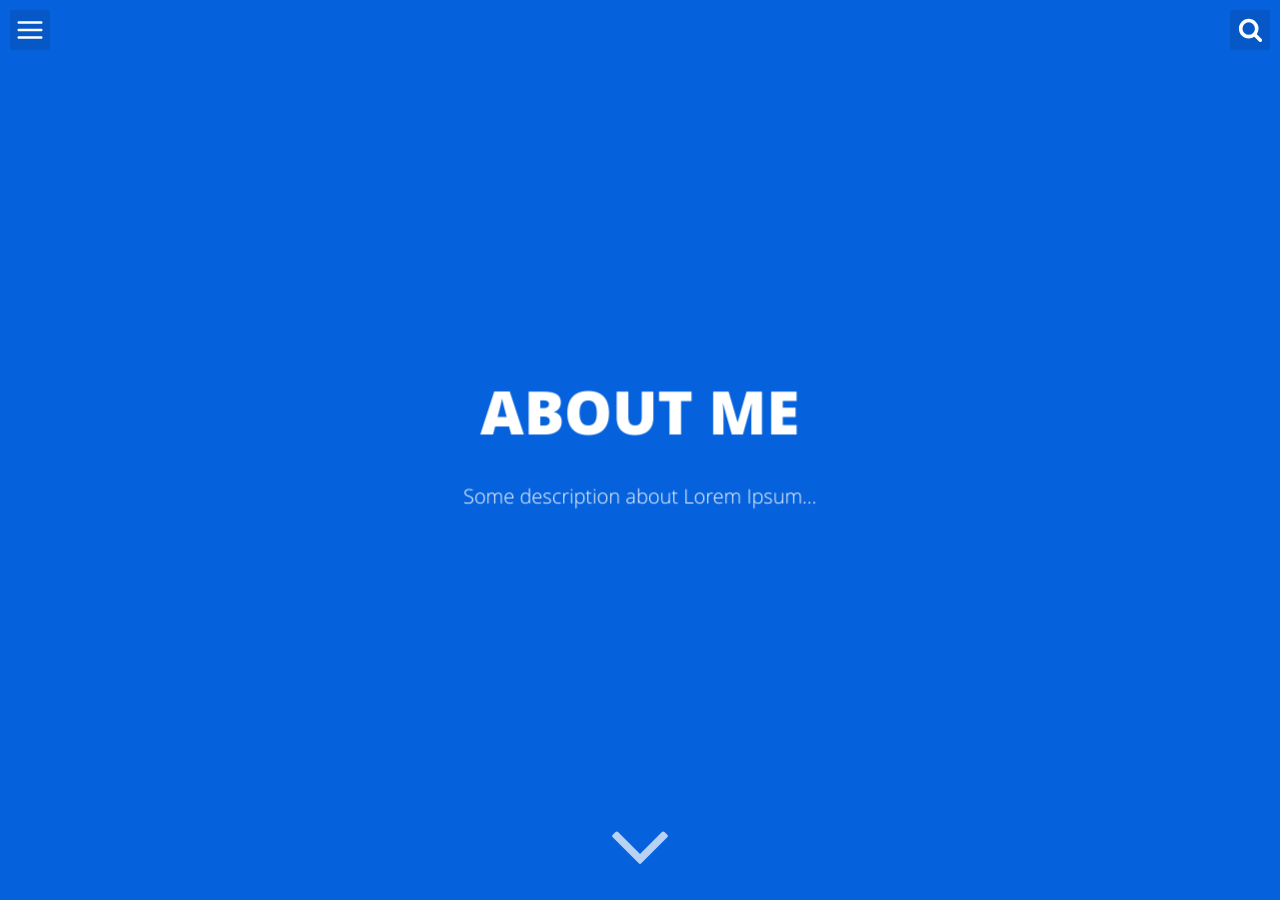
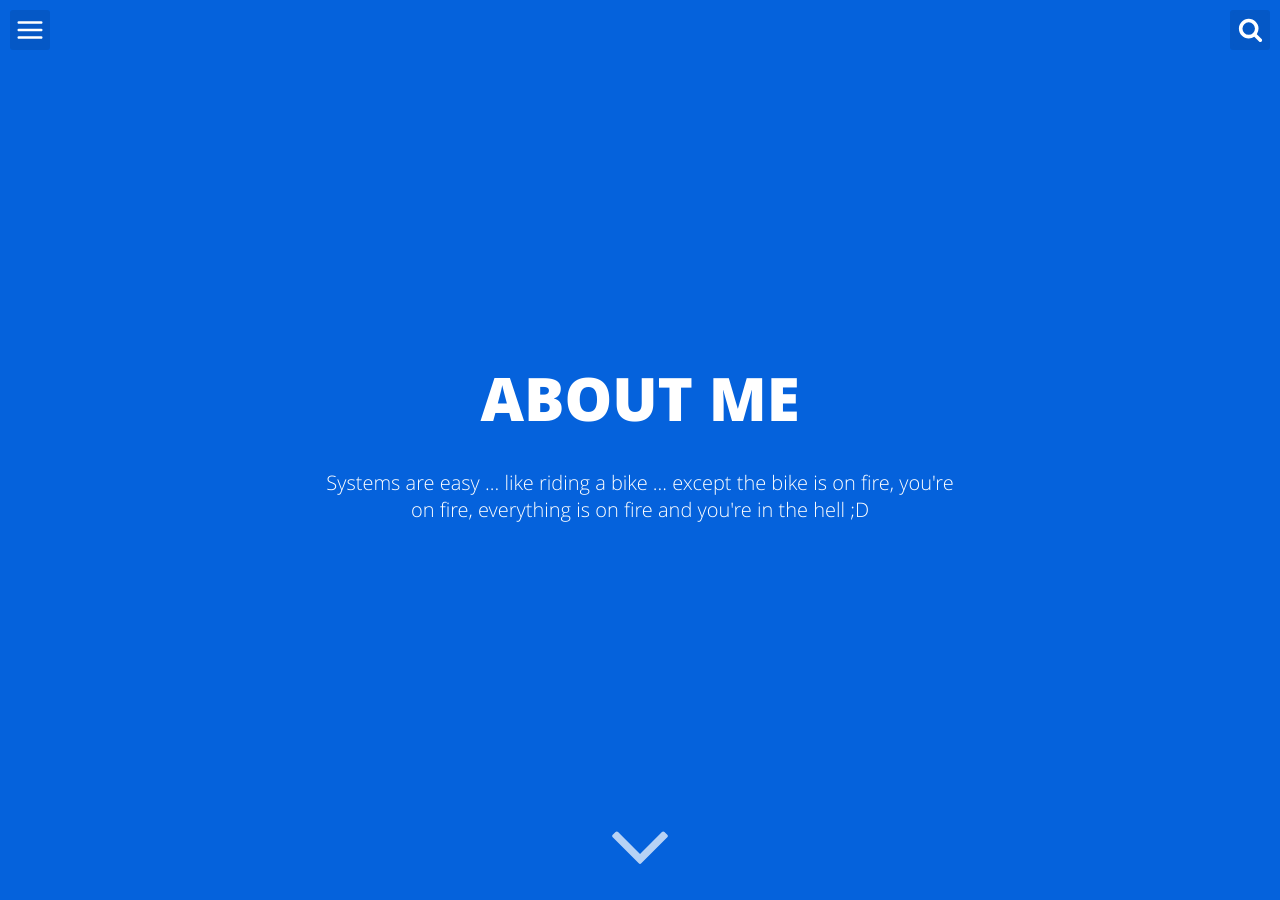
Before and after one commit to KoeSystems/koesystems.github.io, a Jekyll site: the page built from about.html, in a window 1280 px wide and 900 px high. Built offline with Jekyll 4.4.1, drawn with Linux system fonts in a browser that asks for light colours.

Commit message:
Change about description

```diff
--- a/about.html
+++ b/about.html
@@ -2,7 +2,7 @@
 layout: minimal
 title: "About me"
 permalink: /about/index.html
-description: "Some description about Lorem Ipsum..."
+description: "Systems are easy ... like riding a bike ... except the bike is on fire, you're on fire, everything is on fire and you're in the hell ;D"
 ---
 
 <img itemprop="image" class="img-rounded" src="/assets/img/blog-author.jpg" alt="Willian Justen">
```
